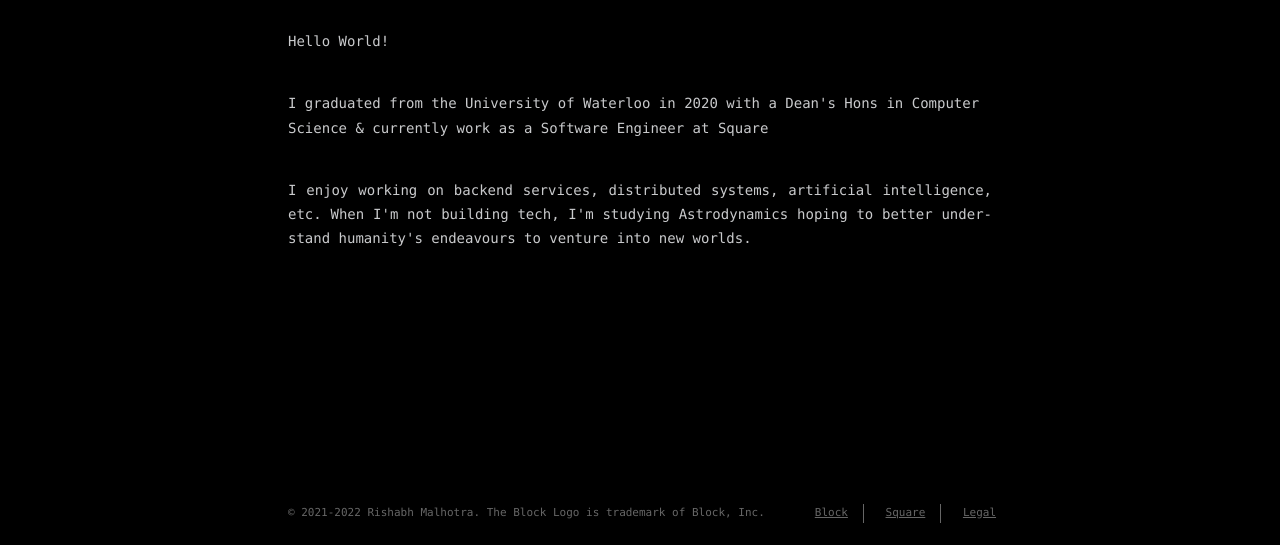
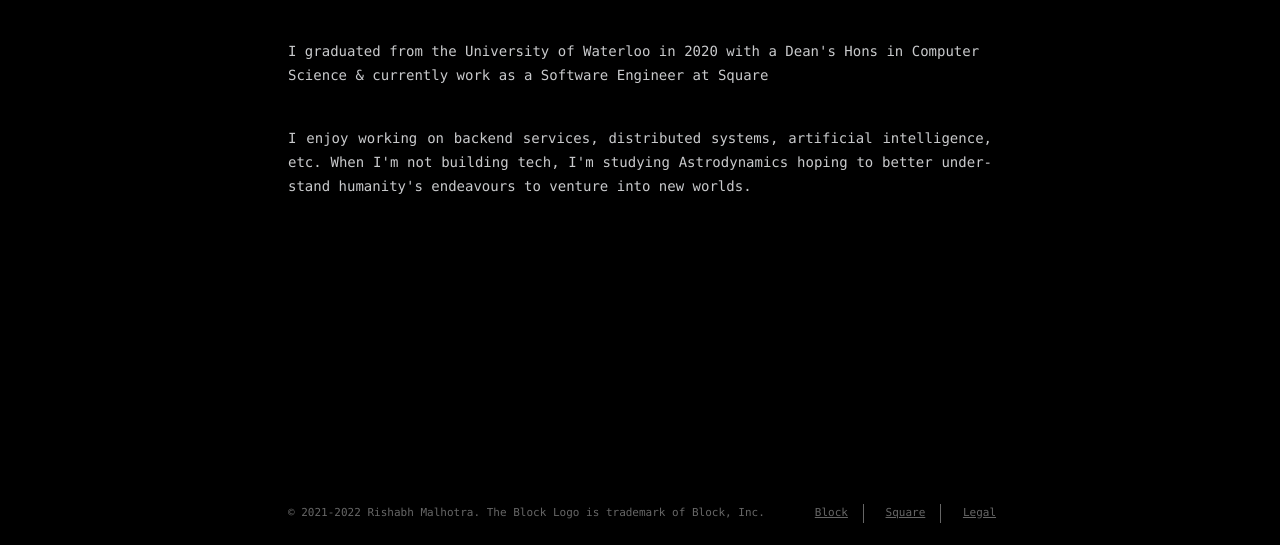
Before and after one commit to rishabhmalhotra/personalwebsite, a plain HTML site: page index.html in a window 1280 px wide. Shown: the part 257-802 px from the top of the page. Drawn offline with nearby package versions, Linux system fonts and the light colour scheme.

Commit message:
Removed Hello World chekiness

```diff
--- a/index.html
+++ b/index.html
@@ -111,8 +111,6 @@
             </header>
 
             <section id="about">
-                <p>
-                    Hello World!
                 <div id="container">
                     <br>I graduated from the University of Waterloo in 2020 with a Dean's Hons in Computer Science & currently work as a Software Engineer at
                     <span id="text">
```
Lines whose indentation alone changed are shown as unchanged.
